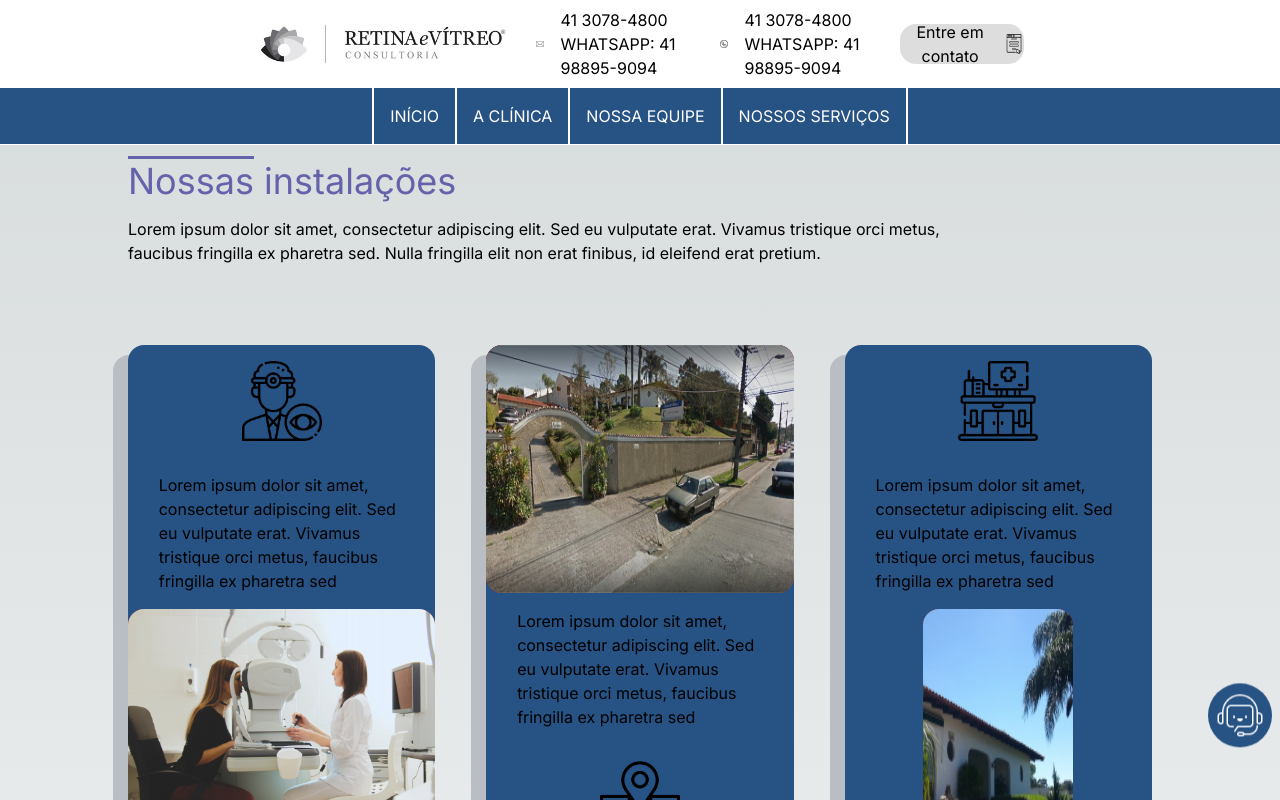
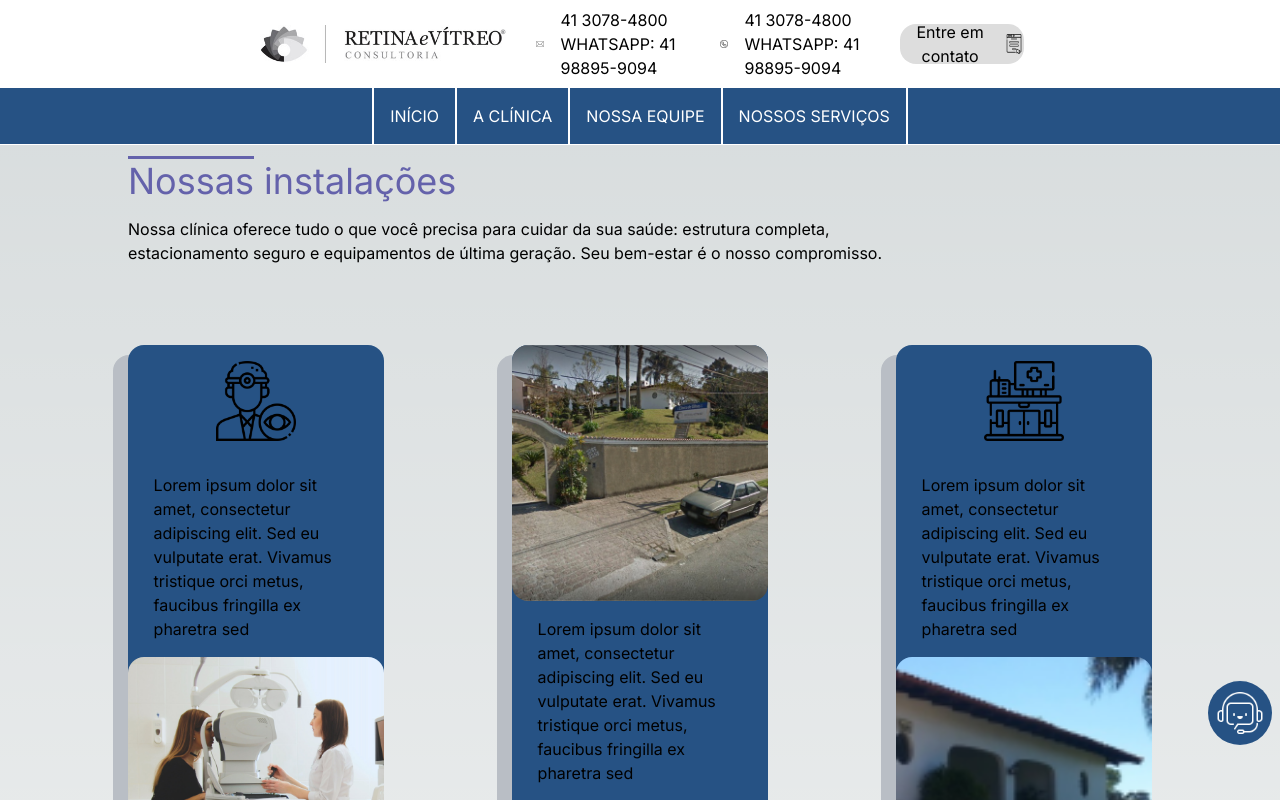
Before and after one commit to AxolCore/projeto_vitreo, a Next.js app: page /estrutura in a window 1280 px wide. Shown: the top 800 px of the page. Built offline with nearby package versions, Linux system fonts and the light colour scheme.

Commit message:
agora vai

```diff
--- a/src/app/estrutura/page.tsx
+++ b/src/app/estrutura/page.tsx
@@ -10,14 +10,14 @@ export default function Estrutura() {
     const iconeClinica = require('../../../public/assets/clinica-de-saude.png')
     const imagemQualidade = require('../../../public/assets/imagemTerceiraSectionEstrutura.png')
     return (
-        <div className="mx-auto w-[80%] b-yellow-300 mt-4">
+        <div className="mx-auto w-[80%] b-yellow-300 mt-4 flex flex-col">
             <div className="mb-20">
                 <h1 className="text-[#6462AB] text-4xl mb-4 "><span className="border-t-[3px] border-x-darkblue">Nossas</span> instalações</h1>
-                <p>Lorem ipsum dolor sit amet, consectetur adipiscing elit. Sed eu vulputate erat. Vivamus tristique orci metus, <br /> faucibus fringilla ex pharetra sed. Nulla fringilla elit non erat finibus, id eleifend erat pretium. </p>
+                <p>Nossa clínica oferece tudo o que você precisa para cuidar da sua saúde: estrutura completa, <br/>estacionamento seguro e equipamentos de última geração. Seu bem-estar é o nosso compromisso.</p>
 
             </div>
 
-            <div className="flex flex-row items-center justify-between b-green-500 w-full">
+            <div className="flex flex-row items-center justify-between b-green-500 w-full max-w-[1280px] self-center">
                 <CardEstrutura icone={iconeMedico} texto={"Lorem ipsum dolor sit amet, consectetur adipiscing elit. Sed eu vulputate erat. Vivamus tristique orci metus, faucibus fringilla ex pharetra sed"} imagem={cardImage}/>
                 <CardEstrutura icone={iconeRua} texto={"Lorem ipsum dolor sit amet, consectetur adipiscing elit. Sed eu vulputate erat. Vivamus tristique orci metus, faucibus fringilla ex pharetra sed"} imagem={cardImageRua} invertido/>
                 <CardEstrutura icone={iconeClinica} texto={"Lorem ipsum dolor sit amet, consectetur adipiscing elit. Sed eu vulputate erat. Vivamus tristique orci metus, faucibus fringilla ex pharetra sed"} imagem={cardImageClinica}/>
--- a/src/components/CardEstrutura.tsx
+++ b/src/components/CardEstrutura.tsx
@@ -11,11 +11,11 @@ interface CardEstruturaProps {
 
 export default function CardEstrutura({ icone, texto, imagem, invertido }: CardEstruturaProps) {
     return (
-        <div className="sombra flex flex-col items-center bg-darkblue rounded-2xl gap-4 w-[24vw] h-[40vw] "> {/* inline seria: style={{boxShadow: '-25px -25px 0px #fff'}} */}
+        <div className="sombra flex flex-col items-center bg-darkblue rounded-2xl gap-4 w-[25%] "> {/* inline seria: style={{boxShadow: '-25px -25px 0px #fff'}} */}
             <Image className={`my-4 ${invertido && "order-3"} w-20 h-20`} alt='ícone' src={icone} />
 
             <p className={`w-[80%] m-auto ${invertido && "order-2"}`}>{texto}</p>
-            <div className={`bg-red-600 rounded-2xl h-64 ${invertido && "order-1"}`}><Image className="h-full rounded-2xl" alt='card' src={imagem} /></div>
+            <div className={`b-red-600 rounded-2xl h-64 ${invertido && "order-1"}`}><Image className="h-full w-full object-center object-cover rounded-2xl" alt='card' src={imagem} /></div>
 
 
         </div>
--- a/src/components/CardOlho.tsx
+++ b/src/components/CardOlho.tsx
@@ -10,7 +10,7 @@ export default function CardOlho({titulo, paragrafo}: CardOlhoProps) {
     const imagemCard = require('../../public/assets/logo.jpg');
 
     return (
-        <div className="flex group transition-colors duration-200 desktop:h-[50vh] hover:bg-darkblue border-2 border-dashed border-darkblue text-black rounded-xl flex-col gap-6 p-4 items-center b-green-800 w-[30%] mobile:w-[90vw] ">
+        <div className="flex group transition-colors duration-200 aspect-[3/4] hover:bg-darkblue border-2 border-dashed border-darkblue text-black rounded-xl flex-col gap-6 p-4 items-center b-green-800 w-[30%] mobile:w-[90vw] ">
             <Image className="desktop:w-[10vw] rounded-full" src={imagemCard} alt="placeholder" />
             <h2 className="text-lg text-black text-center group-hover:text-white desktop:text-[1.4vw]">{titulo}</h2>
             <p className="text-sm text-center group-hover:text-white text-blue-700 desktop:text-[1vw]">{paragrafo}</p>
--- a/src/components/CardsOlhosSection.tsx
+++ b/src/components/CardsOlhosSection.tsx
@@ -2,7 +2,7 @@ import CardOlho from "./CardOlho";
 
 export default function CardOlhosSection() {
     return (
-        <div className="flex flex-row mobile:flex-col justify-center w-[70vw] desktop:h-[50vh] mobile:w-screen items-center b-blue-700 mb-8 animate-revelar-esquerda gap-16 my-16">
+        <div className="flex flex-row mobile:flex-col justify-center w-[70vw] mobile:w-screen items-center b-blue-700 mb-8 animate-revelar-esquerda gap-16 my-16">
             <CardOlho titulo={"Nossos serviços"} paragrafo={"Com a experiência de 35 anos em diagnóstico e tratamento clínico e cirúrgico de doenças vitreorretinianas, a Clínica de Retina e Vítreo oferece aos seus pacientes inúmeros serviços."} />
             <CardOlho titulo={"Estrutura"} paragrafo={"A Retina e Vítreo Consultoria possui uma área de 600 m2, com centro diagnóstico e terapêutico moderno. A clínica conta com um centro de eletrofisiologia ocular capaz de realizar exames"} />
             <CardOlho titulo={"Problemas e tratamentos"} paragrafo={"A Clínica de Retina e Vítreo realiza diversas cirurgias, utilizando equipamentos modernos e de última tecnologia."} />
--- a/src/components/MedicoCard.tsx
+++ b/src/components/MedicoCard.tsx
@@ -15,7 +15,7 @@ export default function MedicoCard({ nome, crm, especializacao, imagem, alt }: M
             <Image className="group-hover:brightness-50 mb-8 rounded-t-lg" src={imagem} alt={alt} />
             <label className="text-lg font-light text-darkgray">{nome}</label>
             <span className="border-y border-double border-y-blue-800 w-16 h-1 my-2"></span>
-            <label className="font-light text-darkgray">{especializacao} | {crm}</label>
+            <label className="font-light text-darkgray text-center whitespace-break-spaces">{especializacao}  |  {crm}</label>
         </div>
     )
 }
```
Also changed, not shown: public/assets/imagemClinica.png.
